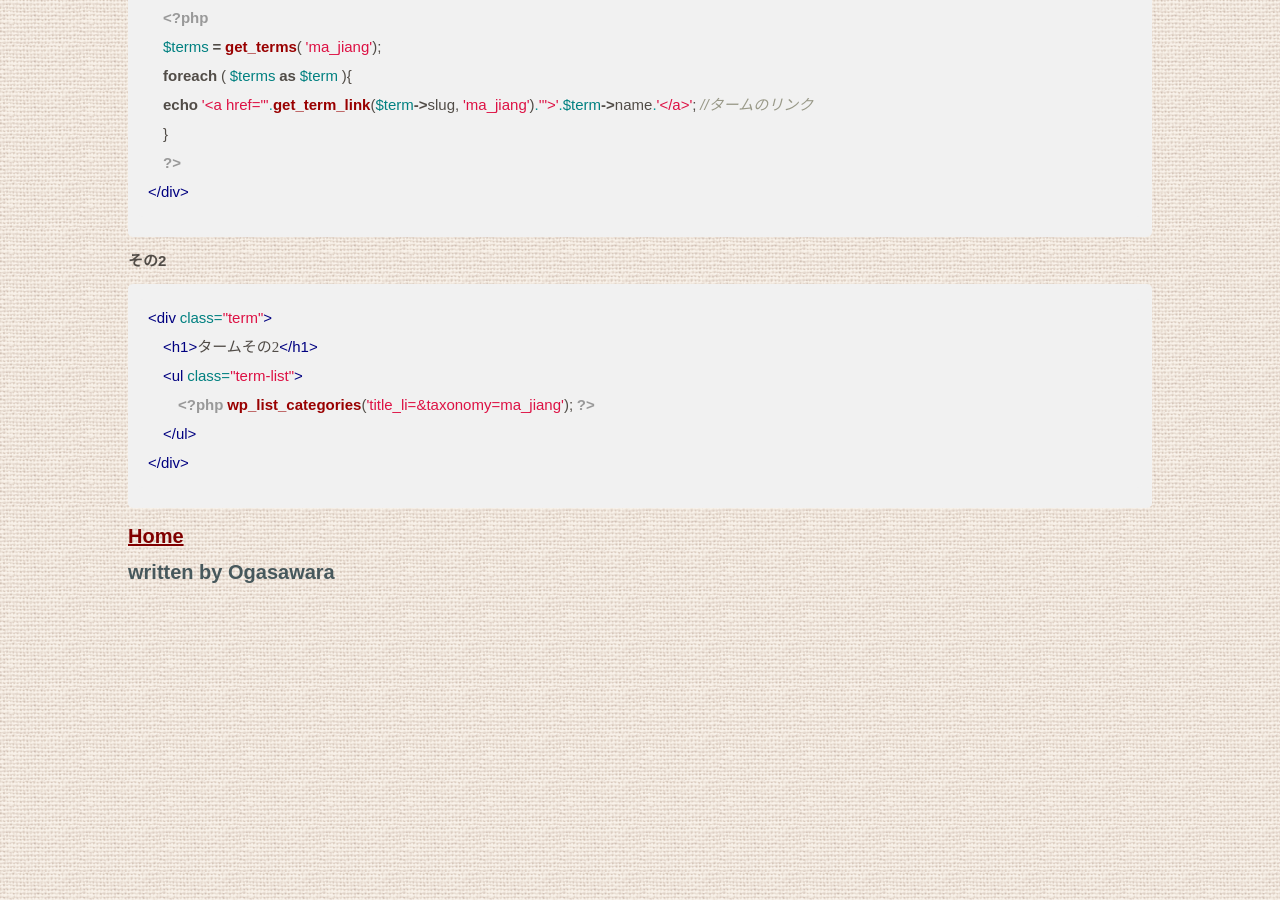
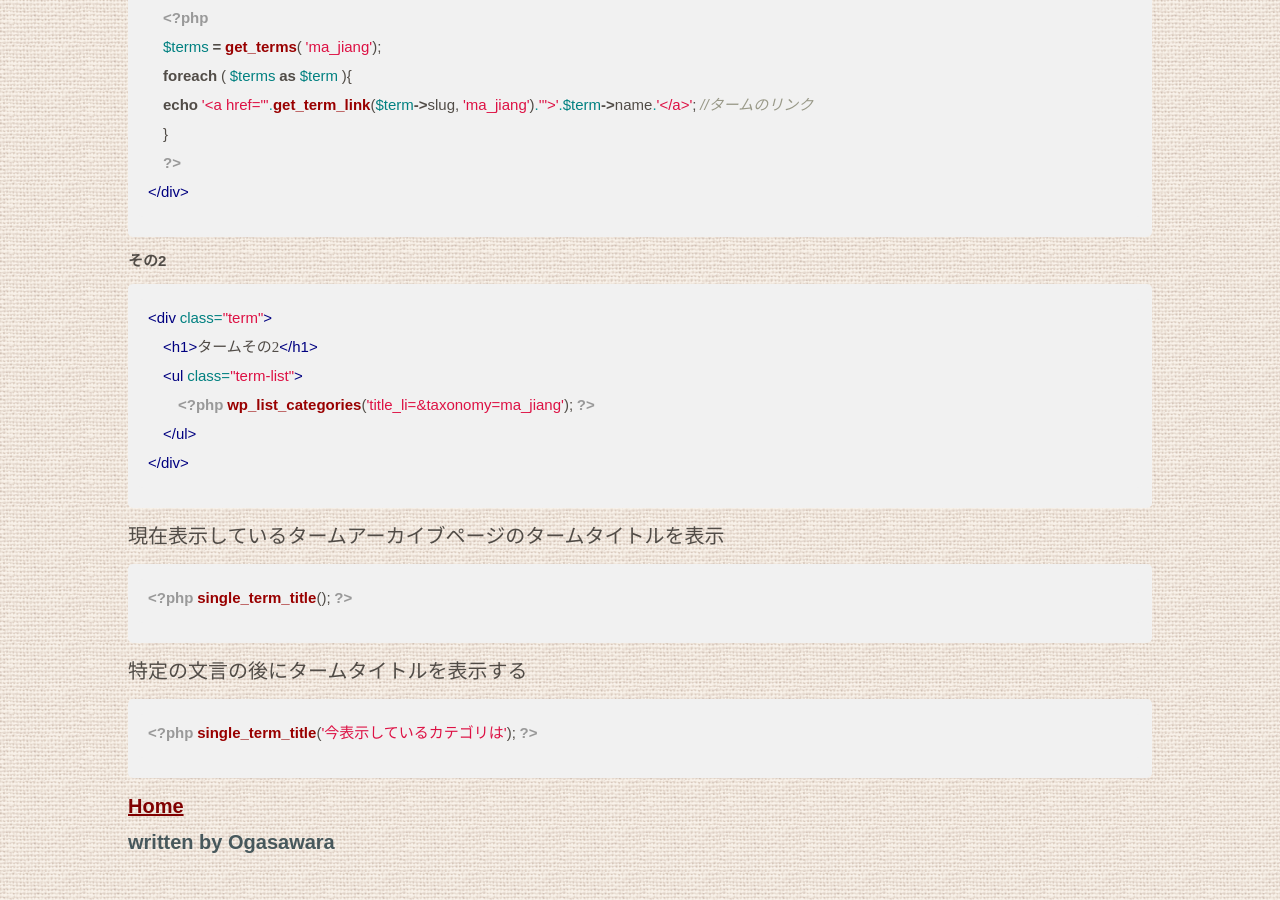
Before and after one commit to satoshiogasawara/satoshiogasawara.github.io, a Jekyll site: the page built from _posts/2017-05-11-title01.md, in a window 1280 px wide and 900 px high, scrolled down 1336 px. Built offline with Jekyll 4.4.1, drawn with Linux system fonts in a browser that asks for light colours.

Commit message:
2017/05/12

````diff
--- a/_posts/2017-05-11-title01.md
+++ b/_posts/2017-05-11-title01.md
@@ -55,3 +55,15 @@ image: /img/wordpress-04.png
     </ul>
 </div>
 ```
+
+現在表示しているタームアーカイブページのタームタイトルを表示
+
+```php
+<?php single_term_title(); ?>
+```
+
+特定の文言の後にタームタイトルを表示する
+
+```php
+<?php single_term_title('今表示しているカテゴリは'); ?>
+```
````
Also changed, not shown: _posts/2017-05-08-title02.md (+3 -0 lines).
